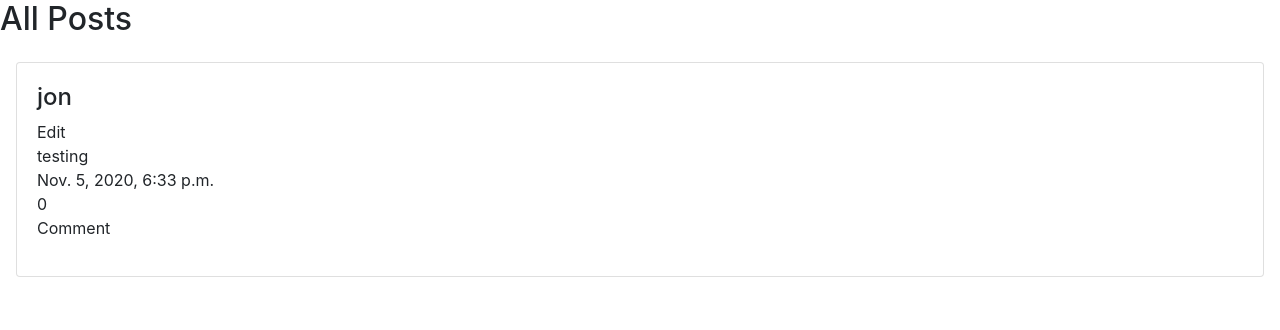
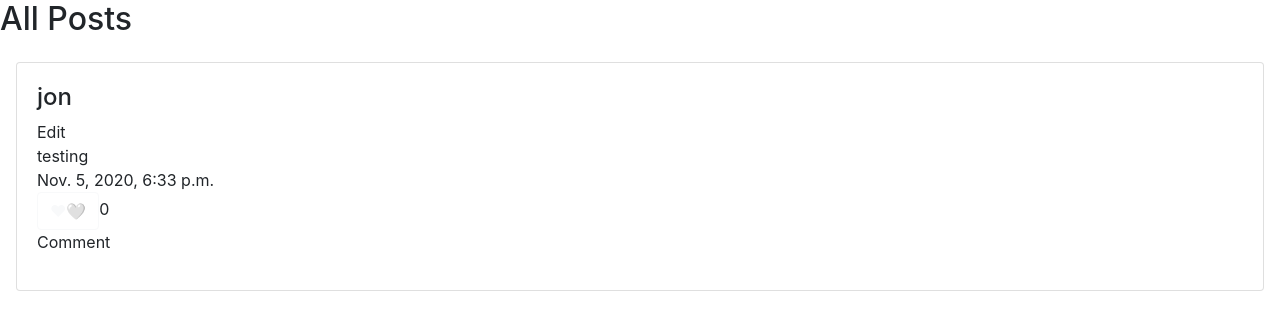
Before and after one commit to meirf57/CS50web-MyProjects, a Django app: page / in a window 1280 px wide. Shown: the part 56-386 px from the top of the page. Run offline with Django 3.2, Linux system fonts and the light colour scheme; data comes from the database, SQL or seed files in the repository; some libraries are stand-ins or nearby versions.

Commit message:
started working on like

```diff
--- a/network/network/templates/network/index.html
+++ b/network/network/templates/network/index.html
@@ -32,7 +32,7 @@
                         <p>Edit<br>
                         {{ post.text }}<br>
                         {{ post.timeStamp }}<br>
-                        {{ post.like }}<br>
+                        <button class="btn btn-outline-light">❤🤍</button>{{ post.like }}<br>
                         Comment</p>
                     </li>
                 </ul>
```
